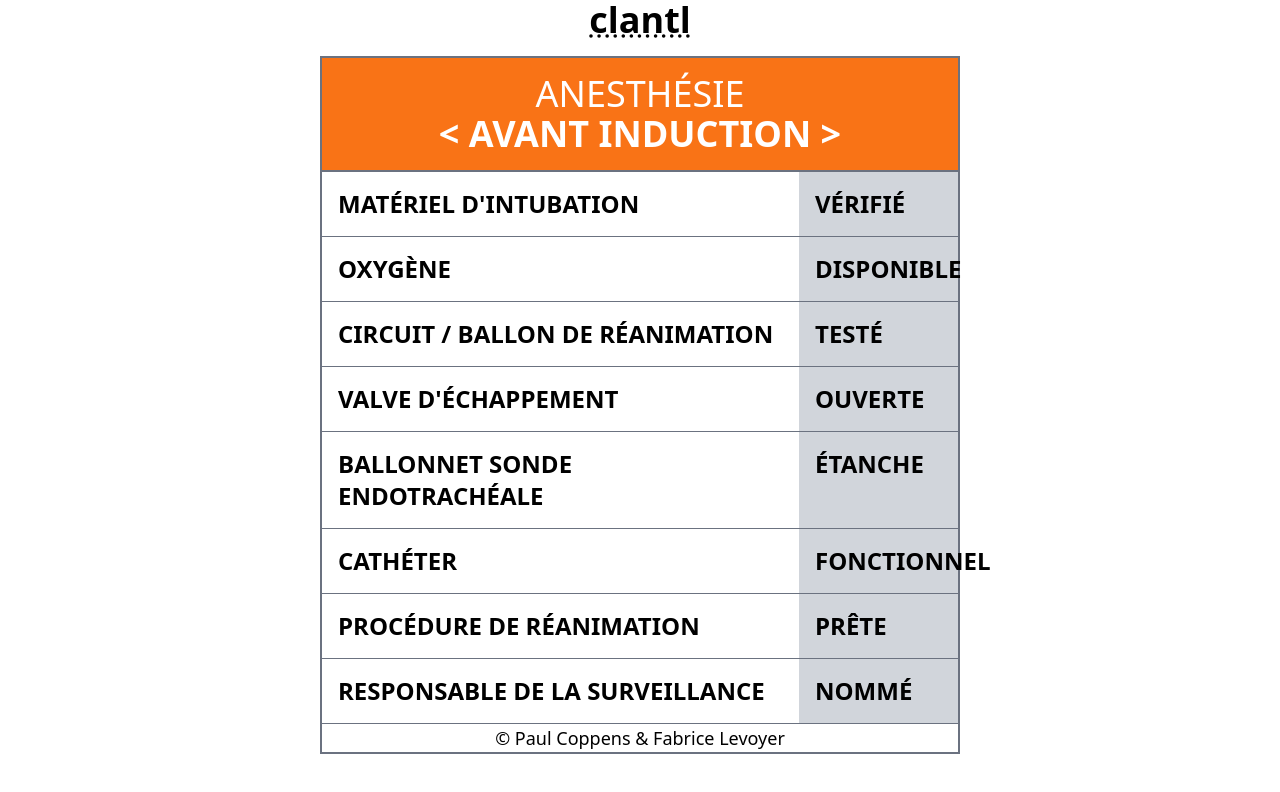
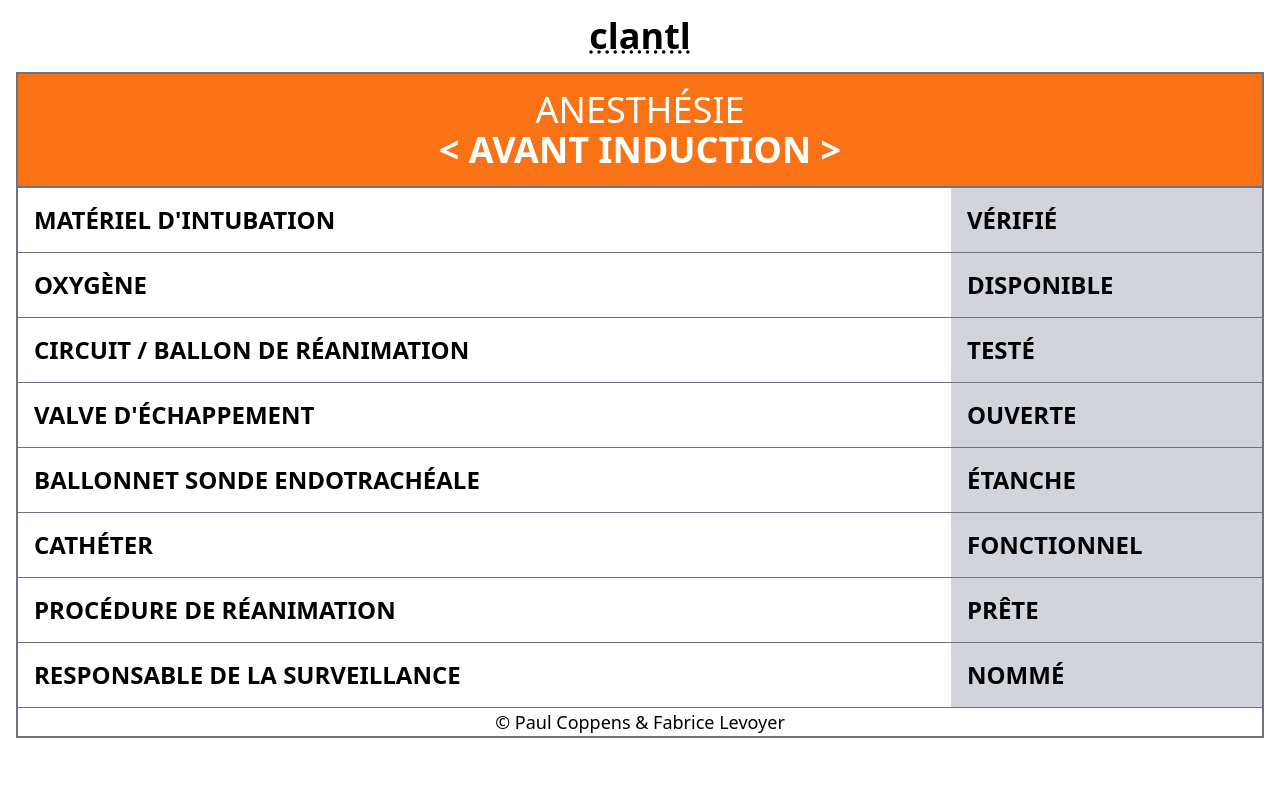
Before and after one commit to pluxain/clantl, a Vue app: page / in a window 1280 px wide. Shown: the top 792 px of the page. Built offline with nearby package versions, Linux system fonts and the light colour scheme.

Commit message:
feat(design): make check-list full width
Ref: #11

```diff
--- a/src/App.vue
+++ b/src/App.vue
@@ -2,7 +2,7 @@
 import { CheckList } from "@features/checklist";
 </script>
 <template>
-  <main class="m-auto flex h-screen w-1/2 flex-col">
+  <main class="flex h-screen w-screen flex-col p-4">
     <h1 class="mb-4 text-center text-4xl font-bold">
       <abbr title="Check-Lists are not Todo-Lists">clantl</abbr>
     </h1>
```
